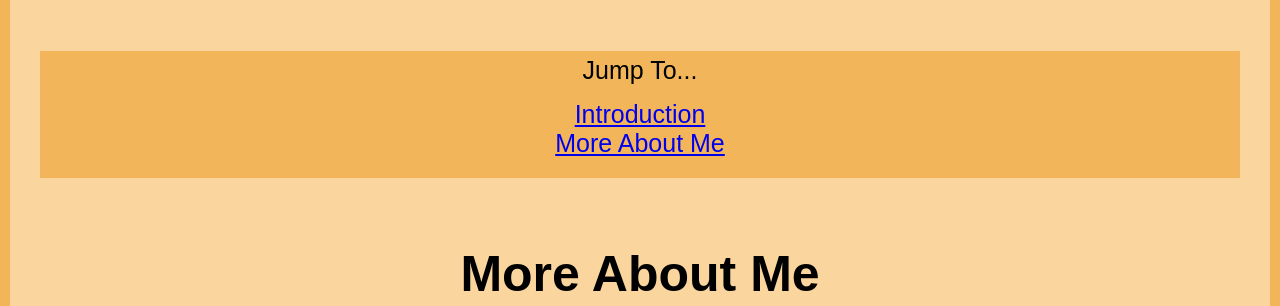
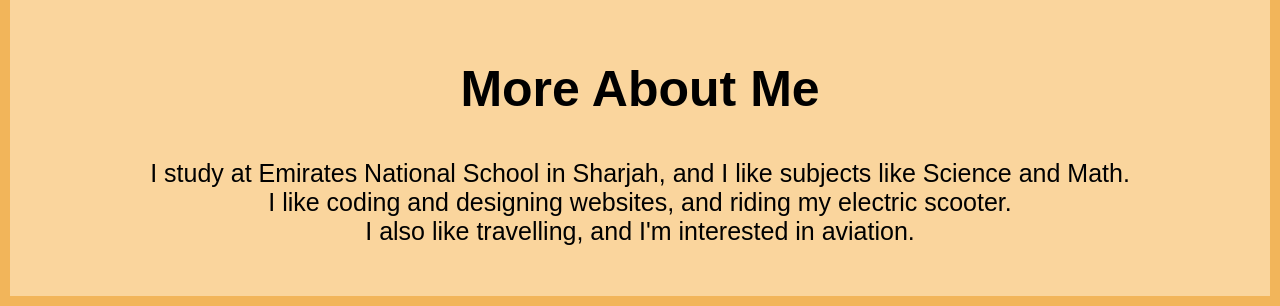
Before and after one commit to KAlahmedi/website, a plain HTML site: page index.html in a window 1280 px wide. Shown: the part 665-971 px from the top of the page. Drawn offline with Linux system fonts and the light colour scheme.

Commit message:
Update index.html

```diff
--- a/index.html
+++ b/index.html
@@ -24,20 +24,6 @@
                 text-align: center;
                 font-family: Arial, Helvetica, sans-serif;
                 font-size: 25px;
-            }
-            #jumpto {
-                background-color: #f2b55a;
-                border: #fad59d 10px solid;
-                padding: 5px;
-                margin: 10px;
-                text-align: center;
-                font-family: Arial, Helvetica, sans-serif;
-                font-size: 25px;
-            }
-            #jumpto ul {
-                list-style-type: none;
-                padding: 5px;
-                margin: 10px;
             }
             #wuc {
                 text-align: center;
@@ -80,14 +66,6 @@
                 <figcaption id="figcap">Me, at the swing experience at Cafè Phuket Viewpoint.</figcaption>
             </figure>
         </div>
-        <br>
-        <div id="jumpto"
-            <h2>Jump To...</h2>
-            <ul>
-                <li><a href="#header">Introduction</a></li>
-                <li><a href="#aboutme">More About Me</a></li>
-            </ul>
-        </div>
         <div id="aboutme">
             <h2>More About Me</h2>
             <p>I study at Emirates National School in Sharjah, and I like subjects like Science and Math.
```
